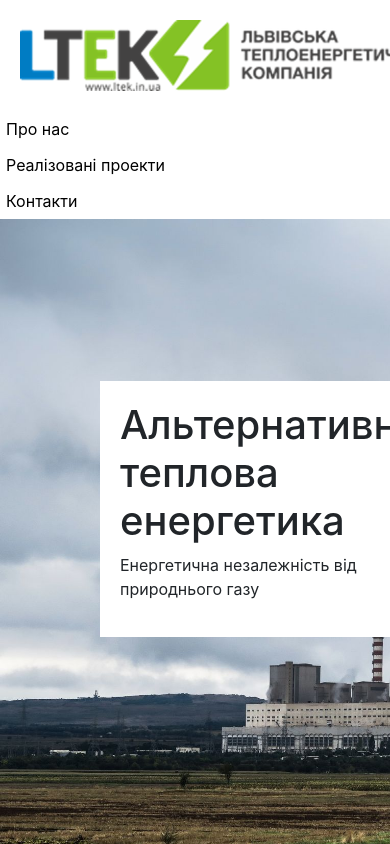
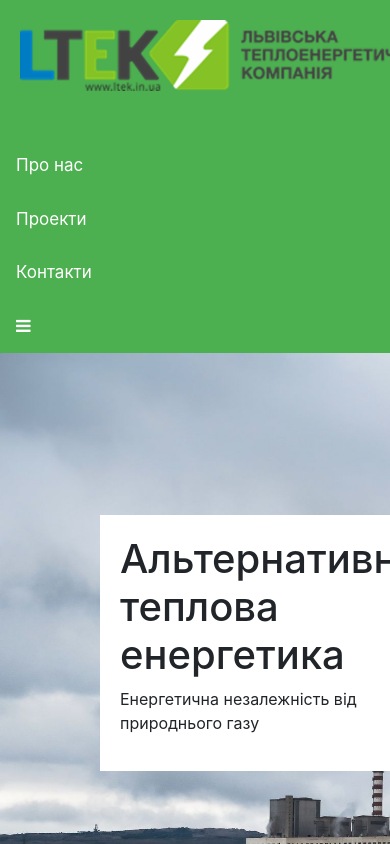
Before and after one commit to MaksymKozynets/539-LTEK-Final, a plain HTML site: page index.html in a window 390 px wide. Shown: the top 844 px of the page. Drawn offline with nearby package versions, Linux system fonts and the light colour scheme.

Commit message:
hamburger menu

```diff
--- a/css/index.css
+++ b/css/index.css
@@ -10,6 +10,9 @@
 body {
     max-width: 980px;
     margin: auto;
+}
+header {
+    background-color: #4CAF50;
 }
 
 header .logo {
@@ -30,6 +33,45 @@ header .menu-items a {
     padding: 5px;
 }
 
+/* Style the navigation menu */
+.topnav {
+    overflow: hidden;
+    background-color: #4CAF50;
+    position: relative;
+  }
+
+  /* Hide the links inside the navigation menu (except for logo/home) */
+
+
+  /* Style navigation menu links */
+  .topnav a {
+    color: white;
+    padding: 14px 16px;
+    text-decoration: none;
+    font-size: 17px;
+    display: block;
+  }
+
+  /* Style the hamburger menu */
+  .topnav a.icon {
+    display: block;
+    /*
+    position: absolute;
+    right: 0;
+    top: 0;*/
+  }
+
+  /* Add a grey background color on mouse-over */
+  .topnav a:hover {
+    background-color: #ddd;
+    color: #4CAF50;
+  }
+
+  /* Style the active link (or home/logo) */
+  .active {
+    background-color: #4CAF50;
+    color: black;
+  }
 .baner {
     position: relative;
     display: flex;
@@ -80,8 +122,13 @@ main .projects {
     align-self: center;
 }
 .projects .card-body  button  {
-    align-self: flex-end;
+    align-self: center;
+    justify-content: center;
 }
+.btn-info{
+background-color:#4CAF50;
+}
+
 .contacts {
     padding-top: 90px;
     display: grid;
--- a/index.html
+++ b/index.html
@@ -4,20 +4,37 @@
     <meta charset="UTF-8">
     <meta name="viewport" content="width=device-width, initial-scale=1.0">
     <link rel="stylesheet" href="https://cdn.jsdelivr.net/npm/bootstrap@4.5.3/dist/css/bootstrap.min.css" integrity="sha384-TX8t27EcRE3e/ihU7zmQxVncDAy5uIKz4rEkgIXeMed4M0jlfIDPvg6uqKI2xXr2" crossorigin="anonymous">
+    <link rel="stylesheet" href="https://cdnjs.cloudflare.com/ajax/libs/font-awesome/4.7.0/css/font-awesome.min.css">
     <link rel="stylesheet" href="css/index.css">
     <title>LTEK</title>
 </head>
 <body>
     <header>
         <div class="header-nav">
-           <div class="logo">
-               <img src="img/lteklogocrop.png" alt="logo ltek">
-           </div>
+            <div class="logo">
+                 <img src="img/lteklogocrop.png" alt="logo ltek">
+            </div>
+            <!-- Top Navigation Menu -->
+            <div class="topnav">
+                <a href="#home" class="active"></a>
+                <!-- Navigation links (hidden by default) -->
+                <div id="myLinks">
+                <a href="#about-us">Про нас</a>
+                <a href="#projects">Проекти</a>
+                <a href="#contacts">Контакти</a>
+                </div>
+                <!-- "Hamburger menu" / "Bar icon" to toggle the navigation links -->
+                <a href="javascript:void(0);" class="icon" onclick="navFunction()">
+                <i class="fa fa-bars"></i>
+                </a>
+            </div>
+        <!--
            <nav class="menu-items">
                <a href="#about-us">Про нас</a>
                <a href="#projects">Реалізовані проекти</a>
                <a href="#contacts">Контакти</a>
            </nav>
+        -->
         </div>
         <div class="baner">
             <img src="img/webliumbaner.jpeg" alt="теплостанція" width="980px">
--- a/js/index.js
+++ b/js/index.js
@@ -24,3 +24,13 @@
         document.getElementById("end").innerHTML = "Вже літо!!";
     }
     }, 1000);
+
+
+function navFunction() {
+  const x = document.getElementById("myLinks");
+  if (x.style.display === "block") {
+    x.style.display = "none";
+  } else {
+    x.style.display = "block";
+  }
+}
```
